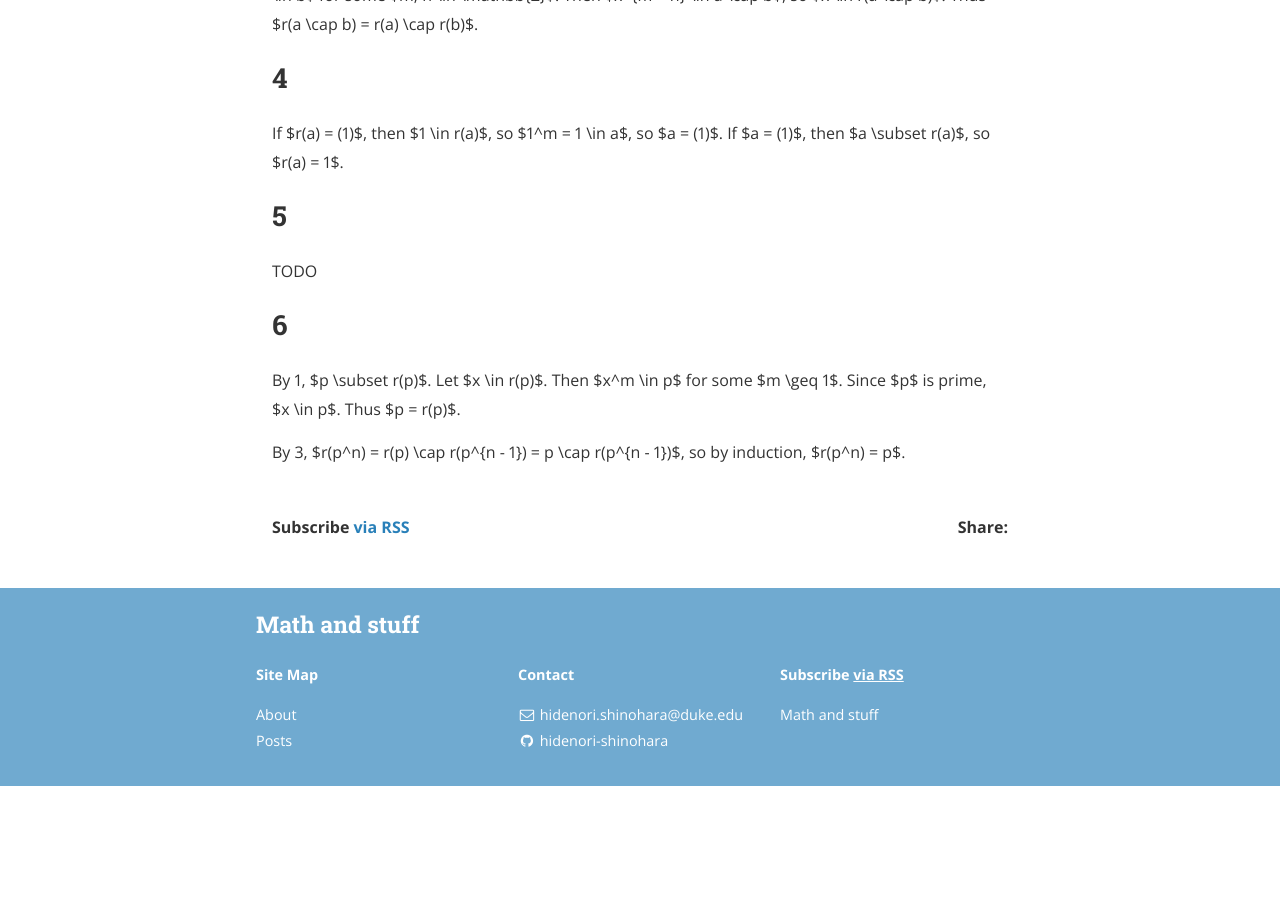
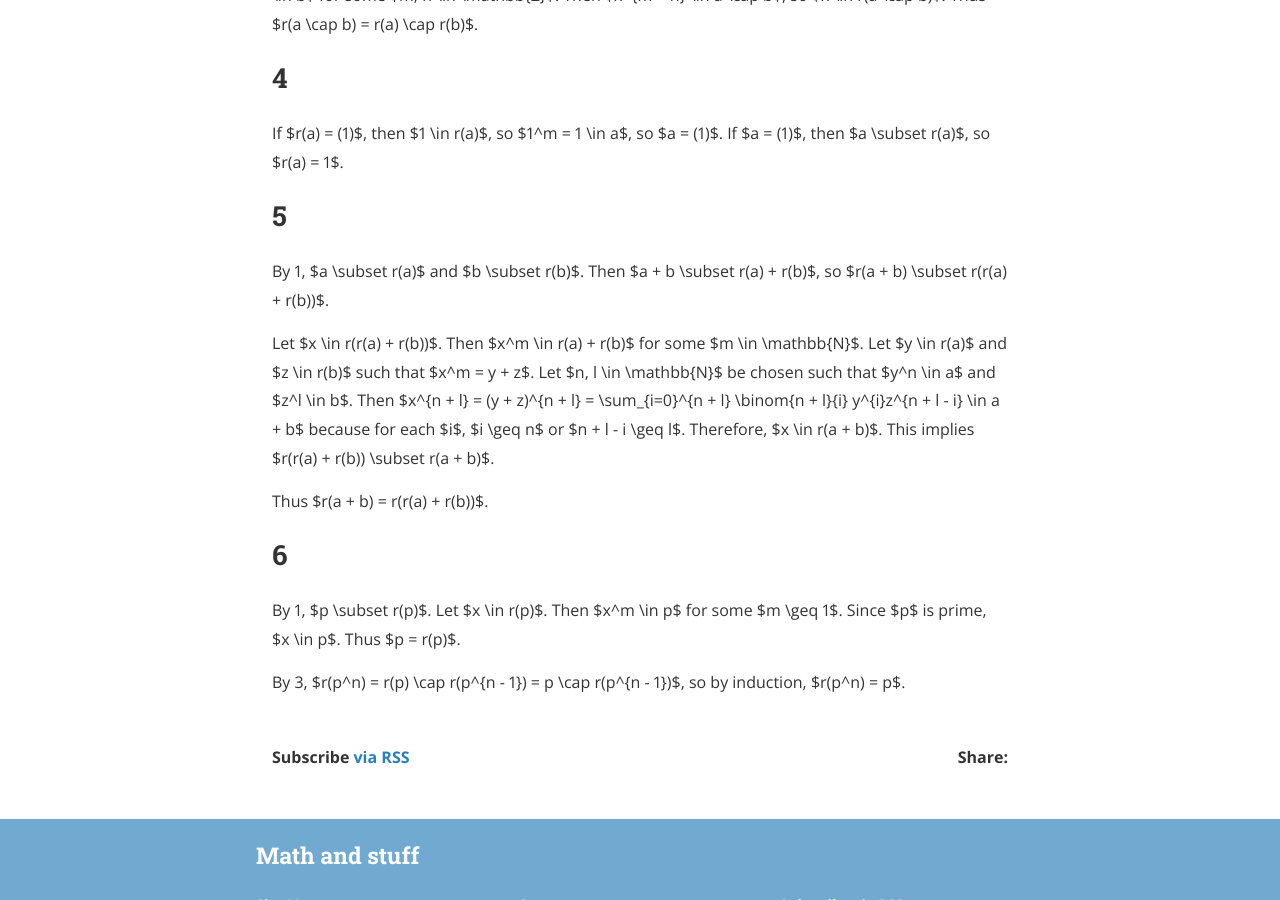
Before and after one commit to hidenori-shinohara/hidenori-shinohara.github.io, a Jekyll site: the page built from _posts/atiyah/chapter1/2019-12-13-in-text-ex-1-13.md, in a window 1280 px wide and 900 px high, scrolled down 1139 px. Built offline with Jekyll 4.4.1, drawn with Linux system fonts in a browser that asks for light colours; nearby versions of some CDN libraries; before the commit the page ends 1925 px from its top, so only the background shows below that; some of the changed text lies outside the part shown.

Commit message:
Finish ex 1-13 [atiyah]

```diff
--- a/_posts/atiyah/chapter1/2019-12-13-in-text-ex-1-13.md
+++ b/_posts/atiyah/chapter1/2019-12-13-in-text-ex-1-13.md
@@ -44,7 +44,18 @@ If $a = (1)$, then $a \subset r(a)$, so $r(a) = 1$.
 
 
 ## 5
-TODO
+By 1, $a \subset r(a)$ and $b \subset r(b)$.
+Then $a + b \subset r(a) + r(b)$, so $r(a + b) \subset r(r(a) + r(b))$.
+
+Let $x \in r(r(a) + r(b))$.
+Then $x^m \in r(a) + r(b)$ for some $m \in \mathbb{N}$.
+Let $y \in r(a)$ and $z \in r(b)$ such that $x^m = y + z$.
+Let $n, l \in \mathbb{N}$ be chosen such that $y^n \in a$ and $z^l \in b$.
+Then $x^{n + l} = (y + z)^{n + l} = \sum_{i=0}^{n + l} \binom{n + l}{i} y^{i}z^{n + l - i} \in a + b$ because for each $i$, $i \geq n$ or $n + l - i \geq l$.
+Therefore, $x \in r(a + b)$.
+This implies $r(r(a) + r(b)) \subset r(a + b)$.
+
+Thus $r(a + b) = r(r(a) + r(b))$.
 
 ## 6
 By 1, $p \subset r(p)$.
```
Also changed, not shown: other parts of _posts/atiyah/chapter1/2019-12-13-in-text-ex-1-13.md (+1 -1 lines).
